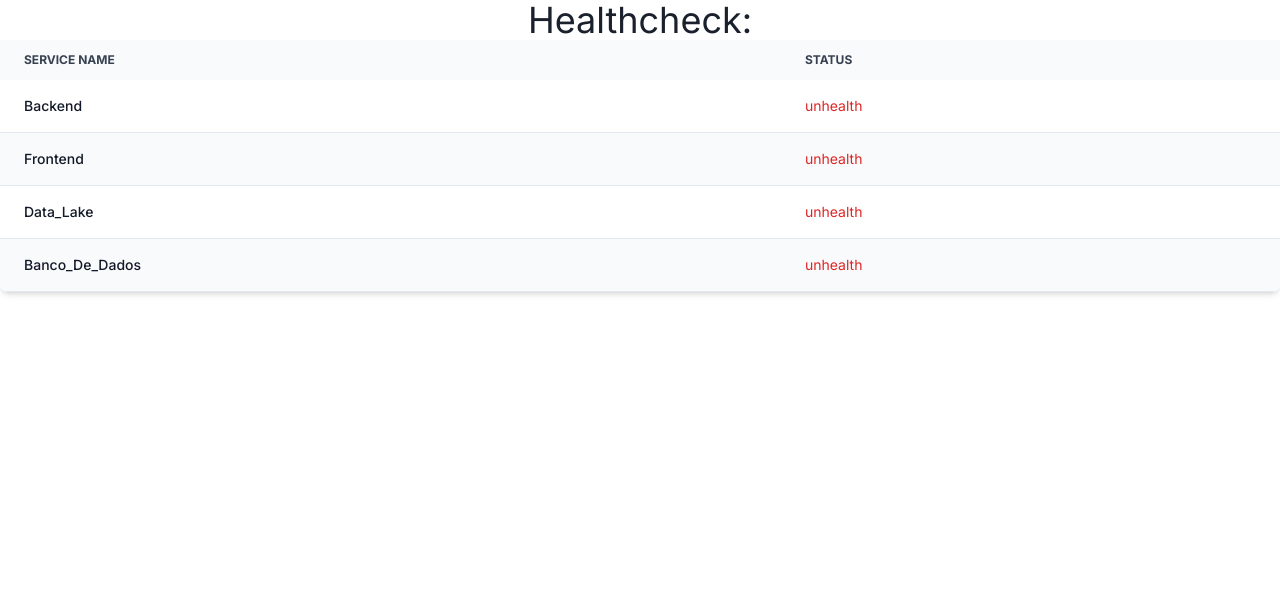
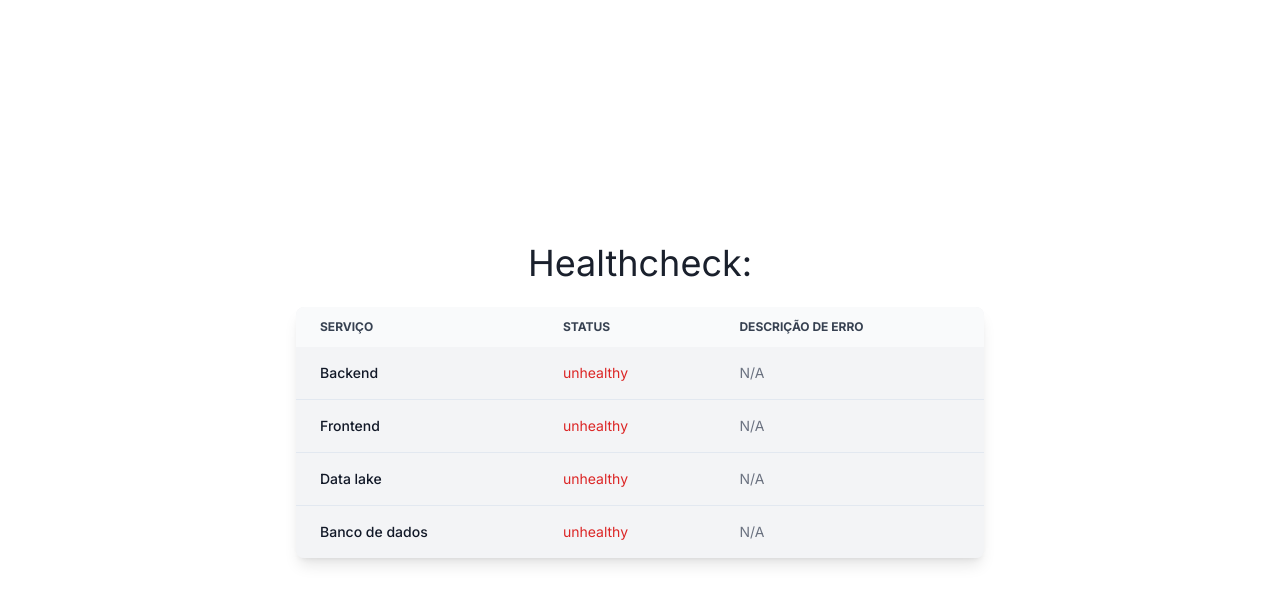
Before and after one commit to Inteli-College/2024-2A-T08-EC07-G05, a Next.js app in the folder src/frontend/: page /health in a window 1280 px wide. Shown: the top 604 px of the page. Built offline with nearby package versions, Linux system fonts and the light colour scheme; no server answers.

Commit message:
feat: healthchek front showing errors info on table

```diff
--- a/src/frontend/src/app/health/page.jsx
+++ b/src/frontend/src/app/health/page.jsx
@@ -3,76 +3,75 @@ import React, { useEffect, useState } from 'react';
 
 function HealthPage() {
   const [health, setHealth] = useState([
-    { name: "Backend", health: "unhealth" },
-    { name: "Frontend", health: "unhealth" },
-    { name: "Data_Lake", health: "unhealth" },
-    { name: "Banco_De_Dados", health: "unhealth" },
+    { name: "Backend", health: "unhealthy" },
+    { name: "Frontend", health: "unhealthy" },
+    { name: "Data lake", health: "unhealthy" },
+    { name: "Banco de dados", health: "unhealthy" },
   ]);
 
   useEffect(() => {
-    // Função para realizar a requisição
     const fetchData = async () => {
       try {
-        const response = await fetch('http://localhost:5000/health'); // Substitua 'SUA_URL_AQUI' pela URL da sua API
+        const response = await fetch('http://localhost:5000/health');
         const data = await response.json();
 
-        // Mapeando a resposta da API para o estado de `health`
-
         const updatedHealth = [
-          { name: "Backend", health: data.backend_connection.status },
-          { name: "Frontend", health: data.frontend_connection.status },
-          { name: "Data_Lake", health: data.datalake_connection.status },
-          { name: "Banco_De_Dados", health: data.database_connection.status },
+          { name: "Backend", health: data.backend_connection.status, error: data.backend_connection.error },
+          { name: "Frontend", health: data.frontend_connection.status, error: data.frontend_connection.error },
+          { name: "Data lake", health: data.datalake_connection.status, error: data.datalake_connection.error },
+          { name: "Banco de dados", health: data.database_connection.status, error: data.datalake_connection.error },
         ];
 
-        console.log(updatedHealth)
-
-        setHealth(updatedHealth); // Atualiza o estado com os novos dados
+        setHealth(updatedHealth);
       } catch (error) {
         console.error('Erro ao buscar dados:', error);
       }
     };
 
-    // Chama fetchData a cada 30 segundos
     const intervalId = setInterval(() => {
       fetchData();
-    }, 1000); // 30 segundos em milissegundos
+    }, 30000);
 
-    // Chama a função pela primeira vez quando o componente é montado
     fetchData();
 
-    // Limpa o intervalo quando o componente é desmontado
     return () => clearInterval(intervalId);
   }, []);
 
   return (
-    <div className="relative overflow-x-auto shadow-md sm:rounded-lg">
-      <h1 className="text-4xl text-center">Healthcheck:</h1>
-      <table className="w-full text-sm text-left rtl:text-right text-gray-500 dark:text-gray-400">
+    <div className="flex justify-center items-center h-screen">
+      <div className="w-full max-w-3xl p-10">
+        <h1 className="text-4xl text-center mb-6">Healthcheck:</h1>
+        <table className="w-full text-sm text-left text-gray-500 dark:text-gray-400 bg-gray-100 rounded-lg shadow-lg overflow-hidden">
           <thead className="text-xs text-gray-700 uppercase bg-gray-50 dark:bg-gray-700 dark:text-gray-400">
             <tr>
-            <th scope="col" className="px-6 py-3">
-              Service name
-            </th>
-            <th scope="col" className="px-6 py-3">
-              Status
-            </th>
+              <th scope="col" className="px-6 py-3">Serviço</th>
+              <th scope="col" className="px-6 py-3">Status</th>
+              <th scope="col" className="px-6 py-3">Descrição de erro</th>
             </tr>
           </thead>
           <tbody>
             {health.map((service, index) => (
-            <tr key={index} className="odd:bg-white odd:dark:bg-gray-900 even:bg-gray-50 even:dark:bg-gray-800 border-b dark:border-gray-700">
-              <th scope="row" className="px-6 py-4 font-medium text-gray-900 whitespace-nowrap dark:text-white">
+              <tr key={index} className="bg-gray-100 border-b last:border-none">
+                <th
+                  scope="row"
+                  className="px-6 py-4 font-medium text-gray-900 dark:text-white"
+                >
                   {service.name}
                 </th>
-              <td className={`px-6 py-4 ${service.health === 'healthy' ? 'text-green-600' : 'text-red-600'}`}>
+                <td
+                  className={`px-6 py-4 ${service.health === 'healthy' ? 'text-green-600' : 'text-red-600'}`}
+                >
                   {service.health}
+                </td>
+                <td className="px-6 py-4">
+                  {service.error ? service.error : 'N/A'}
                 </td>
               </tr>
             ))}
           </tbody>
         </table>
       </div>
+    </div>
   );
 }
 
```
Lines whose indentation alone changed are shown as unchanged.
